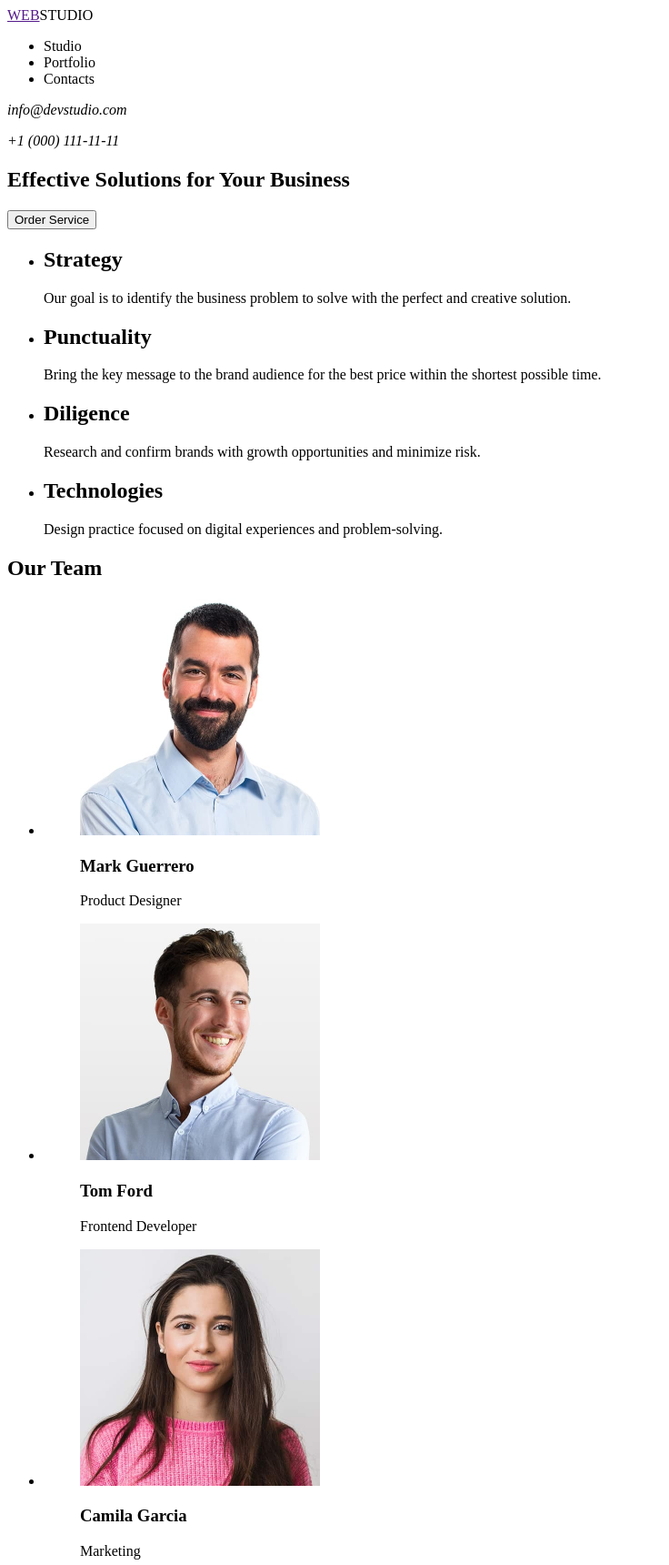
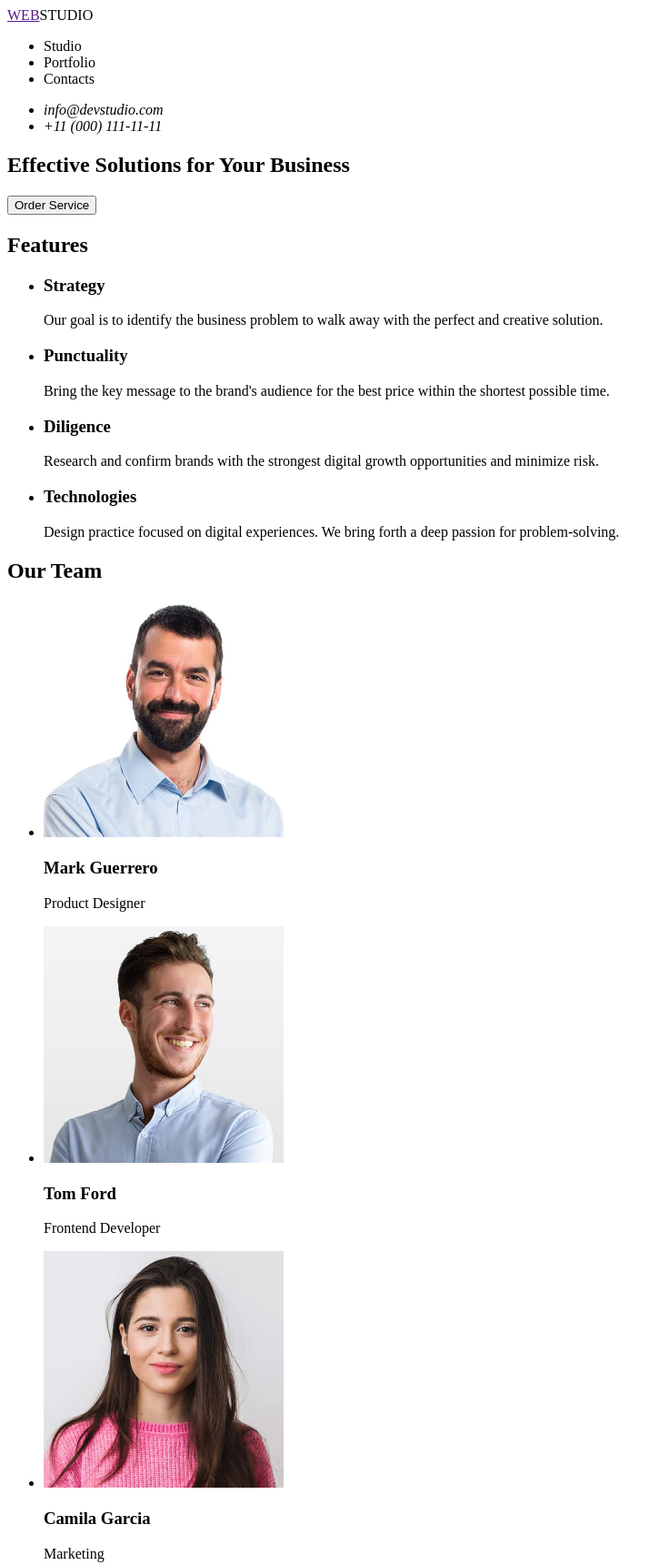
Before and after one commit to Kardash-Oleksandr01/goit-markup-hw-01, a plain HTML site: page index.html in a window 1280 px wide. Shown: the top 1720 px of the page at 91% size, without its empty margins (0-736 px from the left). Drawn offline with Linux system fonts and the light colour scheme.

Commit message:
update website

```diff
--- a/index.html
+++ b/index.html
@@ -1,10 +1,10 @@
-<!doctype html>
+<!DOCTYPE html>
 <html lang="en">
 
 <head>
-    <meta charset="utf-8" />
-    <meta name="viewport" content="width=device-width, initial-scale=1" />
-    <title>WEBSTUDIO — Effective Solutions</title>
+    <meta charset="UTF-8">
+    <meta name="viewport" content="width=device-width, initial-scale=1.0">
+    <title>WebStudio</title>
 </head>
 
 <body>
@@ -13,6 +13,7 @@
         <a href=>WEB</a>STUDIO
 
         <nav>
+
             <ul>
                 <li>Studio</li>
                 <li>Portfolio</li>
@@ -21,100 +22,79 @@
         </nav>
 
         <address>
-            <p>info@devstudio.com</p>
-            <p>+1 (000) 111-11-11</p>
+            <ul>
+                <li>info@devstudio.com</li>
+                <li>+11 (000) 111-11-11</li>
+            </ul>
         </address>
     </header>
 
     <!-- Main -->
     <main>
-        <!-- Hero -->
+        <!-- Section 1 -->
         <section>
             <h1>Effective Solutions for Your Business</h1>
             <button type="button">Order Service</button>
         </section>
 
-        <!-- Benefits -->
-        <section id="studio">
+        <!-- Section 2 -->
+        <section>
+            <h2>Features</h2>
             <ul>
                 <li>
-                    <h2>Strategy</h2>
-                    <p>
-                        Our goal is to identify the business problem to solve with the
-                        perfect and creative solution.
+                    <h3>Strategy</h3>
+                    <p>Our goal is to identify the business problem to walk away with the perfect and creative solution.
                     </p>
                 </li>
                 <li>
-                    <h2>Punctuality</h2>
-                    <p>
-                        Bring the key message to the brand audience for the best price
-                        within the shortest possible time.
+                    <h3>Punctuality</h3>
+                    <p>Bring the key message to the brand's audience for the best price within the shortest possible
+                        time.</p>
+                </li>
+                <li>
+                    <h3>Diligence</h3>
+                    <p>Research and confirm brands with the strongest digital growth opportunities and minimize risk.
                     </p>
                 </li>
                 <li>
-                    <h2>Diligence</h2>
-                    <p>
-                        Research and confirm brands with growth opportunities and minimize
-                        risk.
-                    </p>
-                </li>
-                <li>
-                    <h2>Technologies</h2>
-                    <p>
-                        Design practice focused on digital experiences and
-                        problem-solving.
-                    </p>
+                    <h3>Technologies</h3>
+                    <p>Design practice focused on digital experiences. We bring forth a deep passion for
+                        problem-solving.</p>
                 </li>
             </ul>
         </section>
 
-        <!-- Team -->
+        <!-- Section 3 -->
         <section>
             <h2>Our Team</h2>
             <ul>
                 <li>
-                    <figure>
-                        <img src="image/Mark Guerrero.jpg" alt="Mark Guerrero — Product Designer" width="264" />
-                        <figcaption>
+                    <img src="./image/Mark Guerrero.jpg" alt="Mark Guerrero" width="264">
                     <h3>Mark Guerrero</h3>
                     <p>Product Designer</p>
-                        </figcaption>
-                    </figure>
                 </li>
                 <li>
-                    <figure>
-                        <img src="image/Tom Ford.jpg" alt="Tom Ford — Frontend Developer" width="264" />
-                        <figcaption>
+                    <img src="./image/Tom Ford.jpg" alt="Tom Ford" width="264">
                     <h3>Tom Ford</h3>
                     <p>Frontend Developer</p>
-                        </figcaption>
-                    </figure>
                 </li>
                 <li>
-                    <figure>
-                        <img src="image/Camila Garcia.jpg" alt="Camila Garcia — Marketing Specialist" width="264" />
-                        <figcaption>
+                    <img src="./image/Camila Garcia.jpg" alt="Camila Garcia" width="264">
                     <h3>Camila Garcia</h3>
                     <p>Marketing</p>
-                        </figcaption>
-                    </figure>
                 </li>
                 <li>
-                    <figure>
-                        <img src="image/Daniel Wilson.jpg" alt="Daniel Wilson — UI Designer" width="264" />
-                        <figcaption>
+                    <img src="./image/Daniel Wilson.jpg" alt="Daniel Wilson" width="264">
                     <h3>Daniel Wilson</h3>
                     <p>UI Designer</p>
-                        </figcaption>
-                    </figure>
                 </li>
             </ul>
         </section>
     </main>
 
     <!-- Footer -->
-    <footer id="contacts">
-        <a href="#">WEB</a>STUDIO
+    <footer>
+     <a href=>WEB</a>STUDIO
         <p>
             Increase the flow of customers and sales for your business with digital
             marketing & growth solutions.
```
Lines whose indentation alone changed are shown as unchanged.
